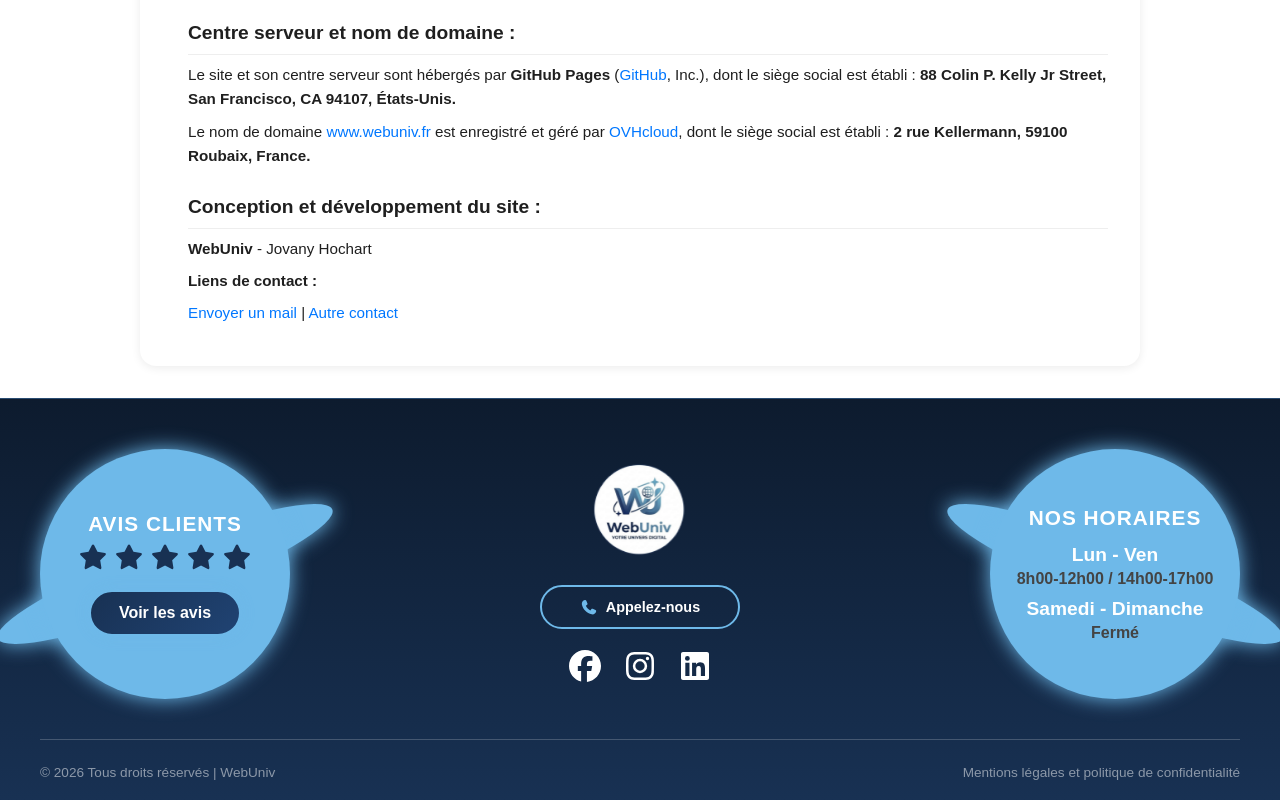
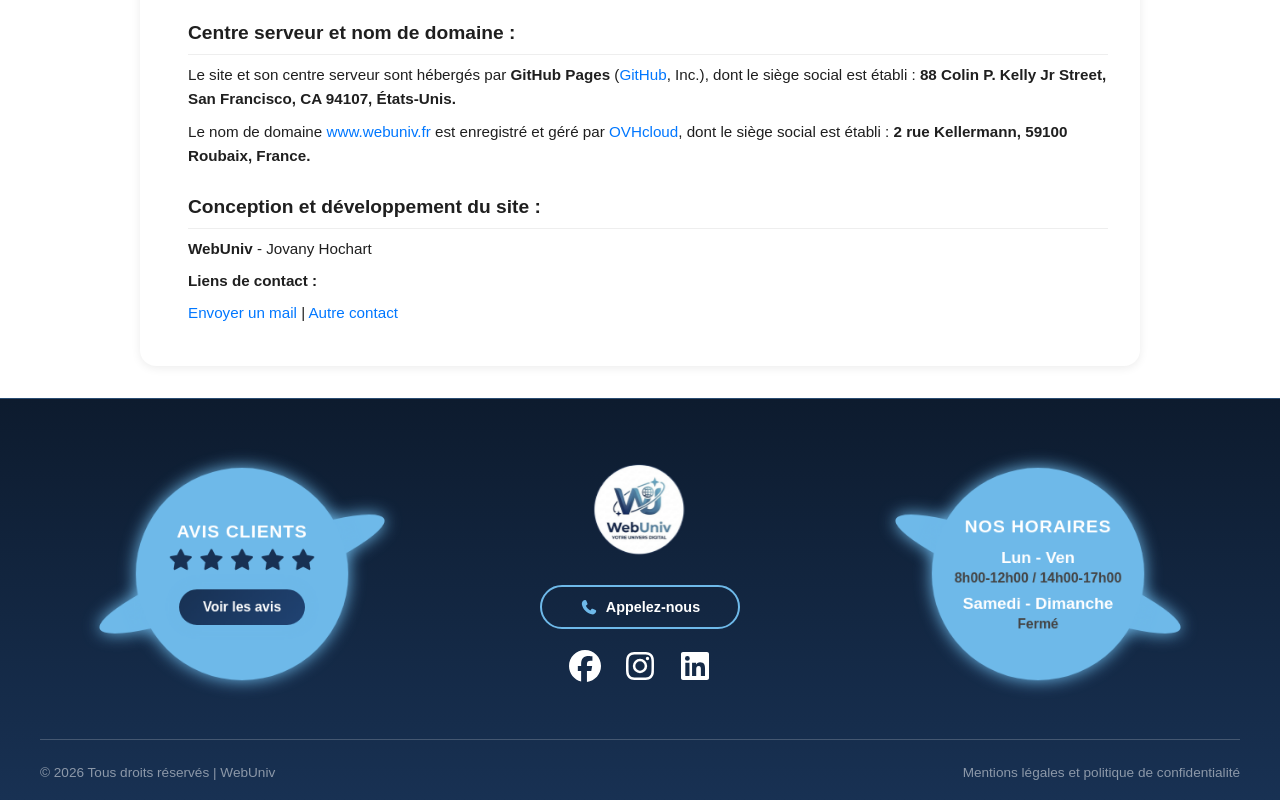
Before and after one commit to JHochart0/WebUniv, a React (Vite) app: page /legal in a window 1280 px wide. Shown: the part 1706-2506 px from the top of the page. Built offline with nearby package versions, Linux system fonts and the light colour scheme.

Commit message:
all responsive for footer fixed

```diff
--- a/src/css/Footer.css
+++ b/src/css/Footer.css
@@ -9,7 +9,9 @@
   --font-main: 'Arial', 'Helvetica', sans-serif;
 }
 
-/* Animation pour le flottement doux de la planète et de ses composants */
+/*********************************
+*********Animations***************
+*********************************/
 @keyframes planetaryFloat {
     0%, 100% {
         transform: translateY(0);
@@ -19,7 +21,23 @@
     }
 }
 
-/* --- STRUCTURE GLOBALE --- */
+@keyframes planetaryFloatTabletLandscape {
+    0%, 100% { transform: scale(0.85) translateY(0); }
+    50% { transform: scale(0.85) translateY(-8px); }
+}
+
+@keyframes planetaryFloatMobile {
+    0%, 100% { transform: scale(0.85) translateY(0); }
+    50% { transform: scale(0.85) translateY(-10px); }
+}
+
+@keyframes planetaryFloatMobileLandscape {
+    0%, 100% { transform: scale(0.65) translateY(0); }
+    50% { transform: scale(0.65) translateY(-6px); } /* Flottement réduit pour ne pas cogner le haut */
+}
+/**************************
+********Footer container***
+**************************/
 .footer-container {
     background: linear-gradient(180deg, #0d1b2e 0%, var(--color-abyssal-blue) 100%);
     color: var(--color-white);
@@ -28,7 +46,10 @@
     border-top: 1px solid rgba(110, 185, 233, 0.2);
 }
 
-/* Alignement des gros blocs du haut */
+
+/**************************
+***********Footer Top******
+**************************/
 .footer-top {
     max-width: 1200px;
     margin: 0 auto;
@@ -40,8 +61,9 @@
 }
 
 /***************************
-************Bloc Avis*******
+******section reviews*******
 ***************************/
+/*footer reviews*/
 .footer-reviews {
     position: relative;
     z-index: 1;
@@ -56,12 +78,12 @@
     transition: transform 0.4s cubic-bezier(0.25, 1, 0.5, 1);
     will-change: transform;
 }
-
+/*footer reviews hover*/
 .footer-reviews:hover {
     animation: planetaryFloat 4s infinite ease-in-out;
 }
 
-/* --- LE CŒUR DE LA PLANÈTE --- */
+/*footer reviews planet*/
 .footer-reviews::before {
     content: '';
     position: absolute;
@@ -74,7 +96,7 @@
     box-shadow: 0 0 20px var(--color-light-blue);
 }
 
-/* --- L'ANNEAU STELLAIRE --- */
+/*footer reviews planet ring*/
 .footer-reviews::after {
     content: '';
     position: absolute;
@@ -90,6 +112,7 @@
     pointer-events: none;
 }
 
+/*footer reviews title*/
 .footer-reviews-title {
     color: var(--color-white);
     font-size: 1.3rem;
@@ -99,7 +122,7 @@
     z-index: 10;
 }
 
-/* reviews button */
+/* footer reviews button */
 .footer-reviews-btn {
     background: linear-gradient(135deg, var(--color-abyssal-blue) 0%, #204373 100%);
     border: 2px solid var(--color-light-blue);
@@ -113,7 +136,7 @@
     text-decoration: none;
 }
 
-/*reviews button hover */
+/*footer reviews button hover */
 .footer-reviews-btn:hover {
     color: var(--color-white);
     background: linear-gradient(135deg, #204373 0%, var(--color-light-blue) 100%);
@@ -123,6 +146,7 @@
     filter: drop-shadow(0 0 15px rgba(110, 185, 233, 0.8));
 }
 
+/*footer reviews stars*/
 .footer-stars {
     display: flex;
     gap: 6px;
@@ -132,7 +156,9 @@
     z-index: 10;
 }
 
-/* --- BLOC MARQUE (Gauche à la base) --- */
+/***************************
+********section Brand*******
+***************************/
 .footer-brand {
     display: flex;
     flex-direction: column;
@@ -140,7 +166,7 @@
     align-items: center;
 }
 
-/* Bouton téléphone adapté au footer */
+/* footer brand phone button*/
 .footer-phone-btn {
     display: flex;
     justify-content: center;
@@ -157,37 +183,43 @@
     min-width: 200px;
 }
 
+/* footer brand phone button hover*/
 .footer-phone-btn:hover {
     background: rgba(110, 185, 233, 0.15);
     color: var(--color-light-blue);
 }
 
+/* footer brand phone icon*/
 .footer-phone-btn .phone-icon {
     margin-right: 8px;
     color: var(--color-light-blue);
 }
 
-/* Réseaux sociaux */
+/* footer brand social networks */
 .footer-socials {
     display: flex;
     gap: 15px;
     align-items: center;
 }
 
+/* footer brand social network button */
 .footer-socials a {
     color: var(--color-white);
     font-size: 2rem;
     transition: color 0.3s ease, transform 0.3s ease;
 }
 
+
+/* footer brand social networks button hover */
 .footer-socials a:hover {
     color: var(--color-light-blue);
     transform: translateY(-3px);
 }
 
 /***************************
-************Bloc Horaires***
+********Sechdules section***
 ***************************/
+/* footer schedules */
 .footer-schedules {
     position: relative;
     z-index: 1;
@@ -202,12 +234,12 @@
     transition: transform 0.4s cubic-bezier(0.25, 1, 0.5, 1);
     will-change: transform;
 }
-
+/* footer schedules hover*/
 .footer-schedules:hover {
     animation: planetaryFloat 4s infinite ease-in-out;
 }
 
-/* --- LE CŒUR DE LA PLANÈTE --- */
+/* footer schedules planet */
 .footer-schedules::before {
     content: '';
     position: absolute;
@@ -220,7 +252,7 @@
     box-shadow: 0 0 20px var(--color-light-blue);
 }
 
-/* --- L'ANNEAU STELLAIRE --- */
+/* footer schedules planet ring */
 .footer-schedules::after {
     content: '';
     position: absolute;
@@ -236,6 +268,7 @@
     pointer-events: none;
 }
 
+/* footer schedules title*/
 .footer-schedules-h1 {
     color: var(--color-white);
     font-size: 1.3rem;
@@ -245,6 +278,7 @@
     z-index: 10;
 }
 
+/* footer schedules hours*/
 .footer-schedules-hours {
     display: flex;
     flex-direction: column;
@@ -252,6 +286,7 @@
     z-index: 10;
 }
 
+/* footer schedules subtitle*/
 .footer-schedules-h2 {
     font-size: 1.2rem;
     color: var(--color-white);
@@ -259,12 +294,16 @@
     font-weight: bold;
 }
 
+/* footer schedules hours text*/
 .footer-schedules-h3 {
     font-size: 1rem;
     color: rgb(68, 68, 68);
 }
 
-/* --- BARRE DU BAS --- */
+/**************************
+********Footer bottom******
+**************************/
+/* footer bottom */
 .footer-bottom {
     max-width: 1200px;
     margin: 0 auto;
@@ -278,10 +317,12 @@
     font-size: 0.85rem;
 }
 
+/* footer copyright */
 .footer-copyright {
     color: rgba(255, 255, 255, 0.5);
 }
 
+/* footer legal link */
 #footer-legalLink {
     color: rgba(255, 255, 255, 0.5);
     text-decoration: none;
@@ -289,10 +330,12 @@
     position: relative;
 }
 
+/* footer legal link hover */
 #footer-legalLink:hover {
     color: var(--color-white);
 }
 
+/* footer legal link underline animation setup */
 #footer-legalLink::after {
     content: '';
     position: absolute;
@@ -304,6 +347,7 @@
     transition: width 0.3s ease;
 }
 
+/* footer legal link underline animation when hovered */
 #footer-legalLink:hover::after {
     width: calc(100% + 10px);
 }
@@ -311,6 +355,7 @@
 /********************************
 ****** Responsive Rules ********
 ********************************/
+/* Tablets*/
 @media (max-width: 1024px) {
     .footer-top {
         flex-direction: column;
@@ -333,6 +378,7 @@
     }
 }
 
+/*Mobiles*/
 @media (max-width: 599px) {
     .footer-top {
         gap: 45px;
@@ -356,11 +402,58 @@
     }
 }
 
-@keyframes planetaryFloatMobile {
-    0%, 100% {
-        transform: scale(0.85) translateY(0);
+ /* Tablets Landscape */
+@media (max-width: 1500px) and (orientation: landscape) {
+    .footer-top {
+        flex-direction: row;
+        justify-content: space-around;
+        gap: 20px;
     }
-    50% {
-        transform: scale(0.85) translateY(-10px);
+
+    .footer-reviews,
+    .footer-schedules {
+        transform: scale(0.85);
+    }
+
+    .footer-reviews:hover,
+    .footer-schedules:hover {
+        animation: planetaryFloatTabletLandscape 4s infinite ease-in-out;
     }
 }
+
+
+/* Mobiles Landscape */
+@media (max-width: 899px) and (orientation: landscape) {
+     .footer-reviews {
+        order: 1;
+    }
+
+    .footer-brand {
+        order: 2;
+    }
+
+    .footer-schedules {
+        order: 3;
+    }
+    .footer-top {
+        padding-bottom: 15px;
+    }
+
+
+    .footer-reviews:hover,
+    .footer-schedules:hover {
+        animation: planetaryFloatMobileLandscape 4s infinite ease-in-out;
+    }
+
+    .footer-reviews,
+    .footer-schedules {
+        transform: scale(0.65);
+        margin: 0 -30px;
+    }
+
+    .footer-bottom {
+        padding-top: 15px;
+        font-size: 0.75rem;
+    }
+
+}
```
